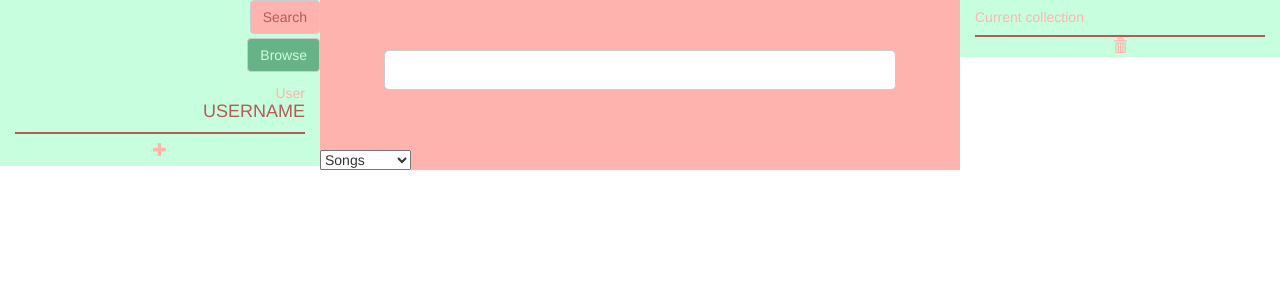
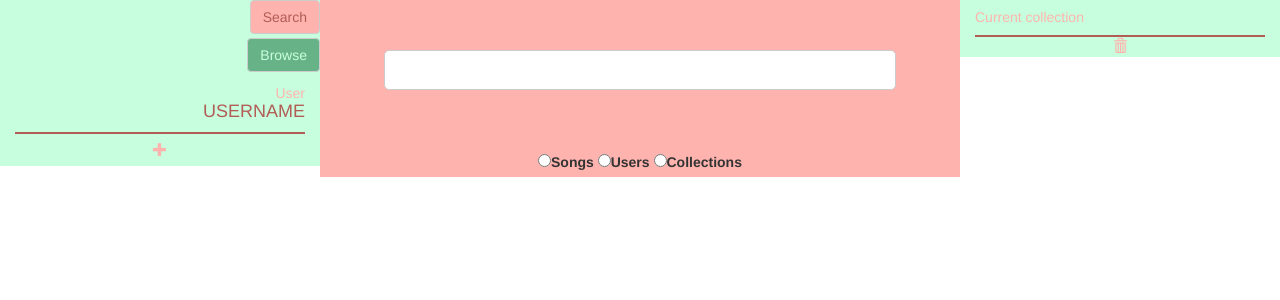
Before and after one commit to limbero/song.biz, a PHP site: page / in a window 1280 px wide. Shown: the top 300 px of the page. Run offline with PHP 8.4, Linux system fonts and the light colour scheme; some libraries are stand-ins or nearby versions.

Commit message:
changed to radio buttons from select

```diff
--- a/index.php
+++ b/index.php
@@ -37,11 +37,11 @@
                 <input id="searchField" type="text">
             </div>
             <div id="selectSearchArea">
-                <select>
-                    <option value="songs">Songs</option>
-                    <option value="users">Users</option>
-                    <option value="collections">Collections</option>
-                </select>
+                <form>
+                    <input type="radio" name="type" id="songs" value="songs"><label for="songs">Songs</label>
+                    <input type="radio" name="type" id="users" value="users"><label for="users">Users</label>
+                    <input type="radio" name="type" id="collections" value="collections"><label for="collections">Collections</label>
+                </form>
             </div>
             <div id="searchresults">
             </div>
--- a/resources/style.css
+++ b/resources/style.css
@@ -26,3 +26,6 @@
 	text-align: center;
 	font-size: 20px;
 }
+#selectSearchArea {
+	text-align: center;
+}
```
